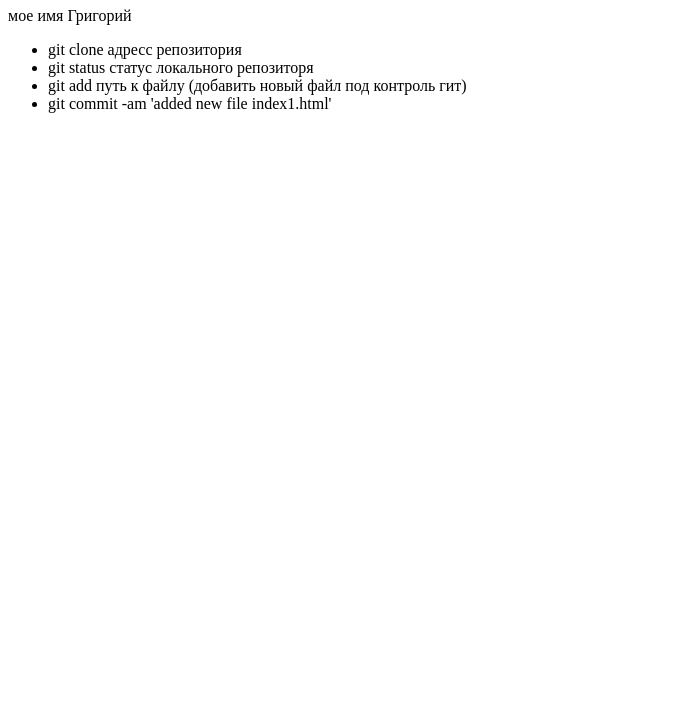
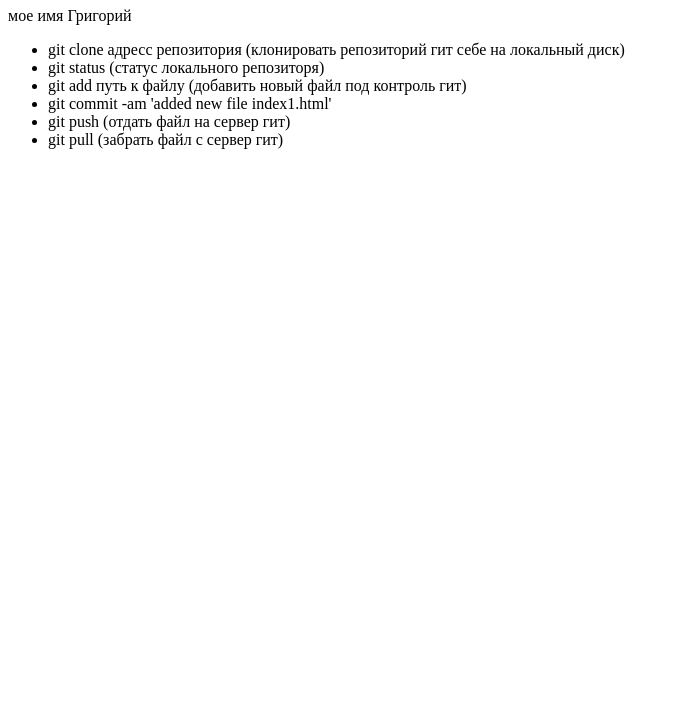
Before and after one commit to veter550/slide-test, a plain HTML site: page index1.html in a window 1280 px wide. Shown: the part 73-800 px from the top of the page, without its empty margins (0-680 px from the left). Drawn offline with Linux system fonts and the light colour scheme.

Commit message:
added new file index1.html

```diff
--- a/index1.html
+++ b/index1.html
@@ -13,10 +13,12 @@
    <div>мое имя Григорий</div>
    <div>
       <ul>
-         <li>git clone адресс репозитория</li>
-         <li>git status статус локального репозиторя</li>
+         <li>git clone адресс репозитория (клонировать репозиторий гит себе на локальный диск)</li>
+         <li>git status (статус локального репозиторя)</li>
          <li>git add путь к файлу (добавить новый файл под контроль гит)</li>
          <li>git commit -am 'added new file index1.html'</li>
+         <li>git push (отдать файл на сервер гит)</li>
+         <li>git pull (забрать файл с сервер гит)</li>
       </ul>
    </div>
 </body>
```
